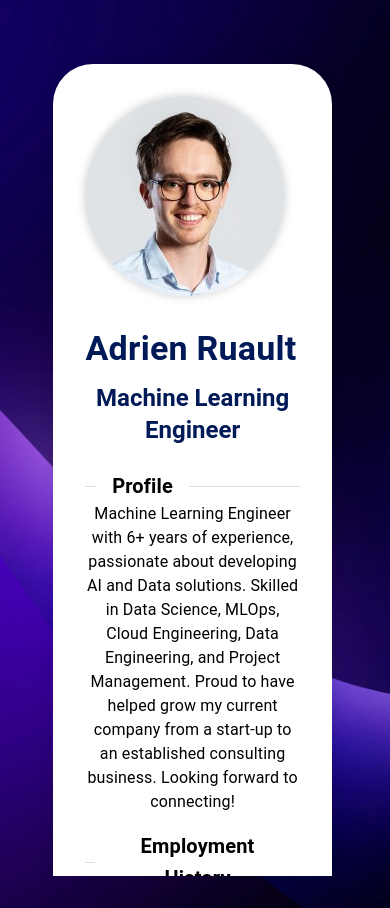
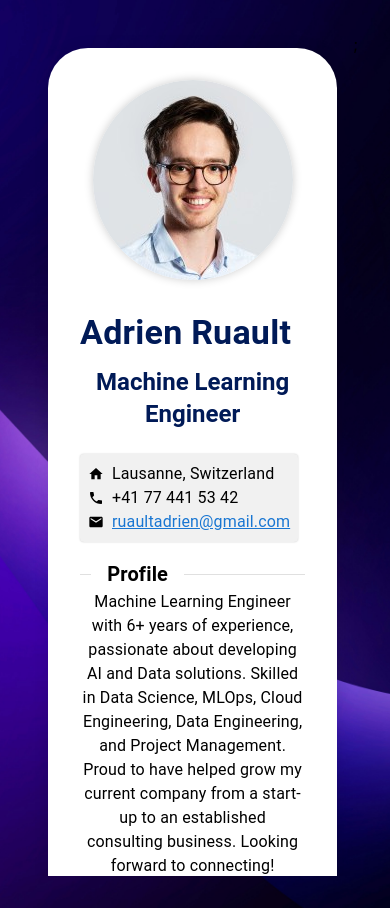
Before and after one commit to ruaultadrien/cv, a React (Vite) app: page / in a window 390 px wide. Built offline with nearby package versions, Linux system fonts and the light colour scheme.

Commit message:
Improve responsiveness on mobiles as well as presentation of Contact info

```diff
--- a/package.json
+++ b/package.json
@@ -12,6 +12,7 @@
   "dependencies": {
     "@emotion/react": "^11.13.3",
     "@emotion/styled": "^11.13.0",
+    "@mui/icons-material": "^6.1.3",
     "@mui/material": "^6.1.1",
     "react": "^18.3.1",
     "react-dom": "^18.3.1"
--- a/src/components/CurriculumVitae.tsx
+++ b/src/components/CurriculumVitae.tsx
@@ -16,7 +16,7 @@ function CurriculumVitae() {
         borderRadius: 10,
         boxShadow: "0 0 15px rgba(0, 0, 0, 0.1)",
         padding: 4,
-        margin: 4,
+        margin: { xs: 2, sm: 4 },
         backgroundColor: "white",
         maxWidth: "800px",
         flexGrow: 1,
--- a/src/components/sections/Header.tsx
+++ b/src/components/sections/Header.tsx
@@ -1,12 +1,18 @@
 import { Box, Typography } from "@mui/material";
 import Grid from "@mui/material/Grid2";
+import PhoneIcon from "@mui/icons-material/Phone";
+import HomeIcon from "@mui/icons-material/Home";
+import MailIcon from "@mui/icons-material/Mail";
 
 import profilePicture from "../../assets/profile_picture.jpeg";
 
 export default function Header() {
   return (
     <Grid container spacing={4}>
-      <Grid sx={{ display: "flex", justifyContent: "center" }}>
+      <Grid
+        size={{ xs: 12, sm: 6 }}
+        sx={{ display: "flex", justifyContent: "center" }}
+      >
         <Box
           component="img"
           src={profilePicture}
@@ -19,6 +25,16 @@ export default function Header() {
         />
       </Grid>
       <Grid
+        size={{ xs: 12, sm: 6 }}
+        sx={{
+          display: "flex",
+          alignItems: "flex-start",
+          justifyContent: "center",
+          flexDirection: "column",
+          gap: 2,
+        }}
+      >
+        <Box
           sx={{
             display: "flex",
             alignItems: "flex-start",
@@ -40,39 +56,54 @@ export default function Header() {
           >
             Machine Learning Engineer
           </Typography>
+        </Box>
+        <Box
+          sx={{
+            backgroundColor: "#f1f1f1",
+            padding: 1,
+            boxShadow: "0 0 2px rgba(0, 0, 0, 0.2)",
+            borderRadius: 1,
+          }}
+        >
+          <Box
+            sx={{
+              display: "flex",
+              flexDirection: "row",
+              alignItems: "center",
+            }}
+          >
+            <HomeIcon sx={{ marginRight: 1 }} fontSize="inherit" />
+            <Typography variant="body1">Lausanne, Switzerland</Typography>
+          </Box>
+          <Box
+            sx={{
+              display: "flex",
+              flexDirection: "row",
+              alignItems: "center",
+            }}
+          >
+            <PhoneIcon sx={{ marginRight: 1 }} fontSize="inherit" />
+            <Typography variant="body1">+41 77 441 53 42</Typography>
+          </Box>
+          <Box
+            sx={{
+              display: "flex",
+              flexDirection: "row",
+              alignItems: "center",
+            }}
+          >
+            <MailIcon sx={{ marginRight: 1 }} fontSize="inherit" />
+            <Typography
+              variant="body1"
+              component="a"
+              href={`mailto:ruaultadrien@gmail.com`}
+              color="primary"
+            >
+              ruaultadrien@gmail.com
+            </Typography>
+          </Box>
+        </Box>
       </Grid>
     </Grid>
   );
-  return (
-    <Box sx={{ display: "flex", flexDirection: "row" }}>
-      <Box sx={{ flexGrow: 1 }}>
-        <Box
-          component="img"
-          src={profilePicture}
-          height="200px"
-          width="200px"
-          sx={{
-            borderRadius: "50%",
-            boxShadow: "0px 0px 10px rgba(0, 0, 0, 0.2)", // Adds border shading
-          }}
-        />
-      </Box>
-      <Box>
-        <Typography
-          variant="h4"
-          gutterBottom
-          sx={{ fontWeight: "bold", color: "#001a57", flexGrow: 1 }}
-        >
-          Adrien Ruault
-        </Typography>
-        <Typography
-          variant="h5"
-          gutterBottom
-          sx={{ fontWeight: "bold", color: "#001a57" }}
-        >
-          Machine Learning Engineer
-        </Typography>
-      </Box>
-    </Box>
-  );
 }
```
Also changed, not shown: 1 other file (tests, documents, lock files or other folders). Lines whose indentation alone changed are shown as unchanged.
